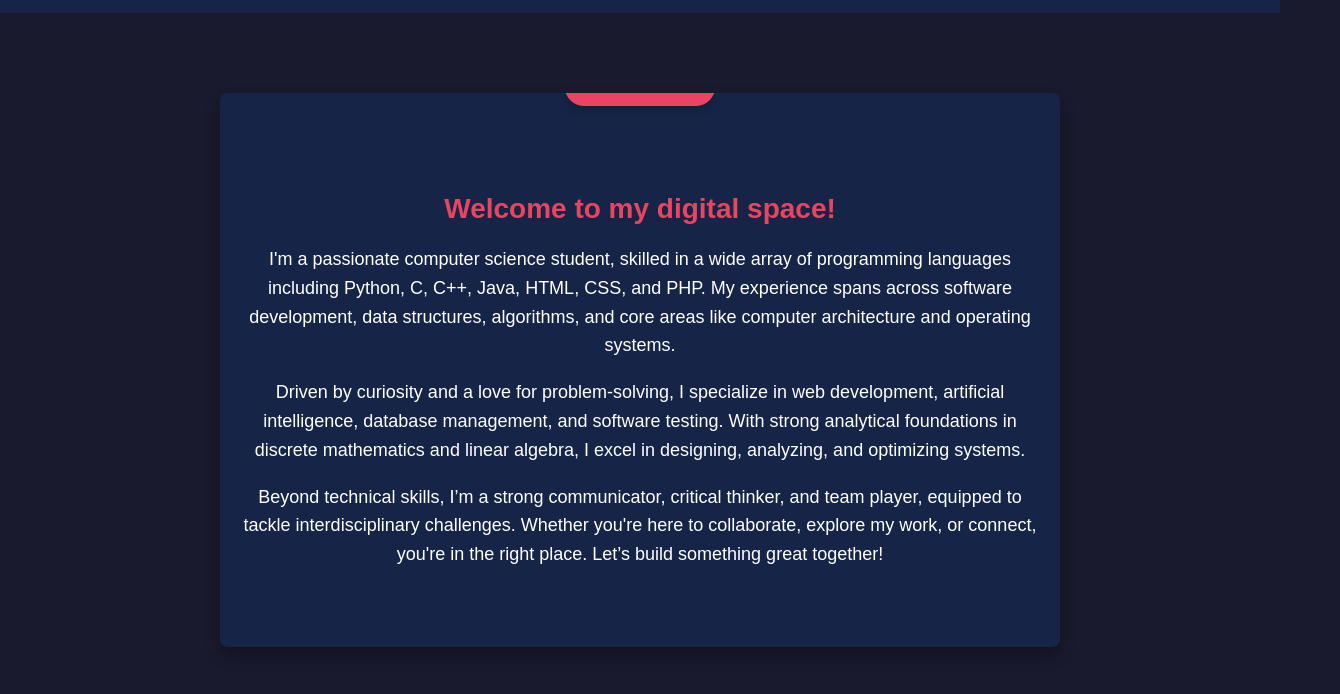
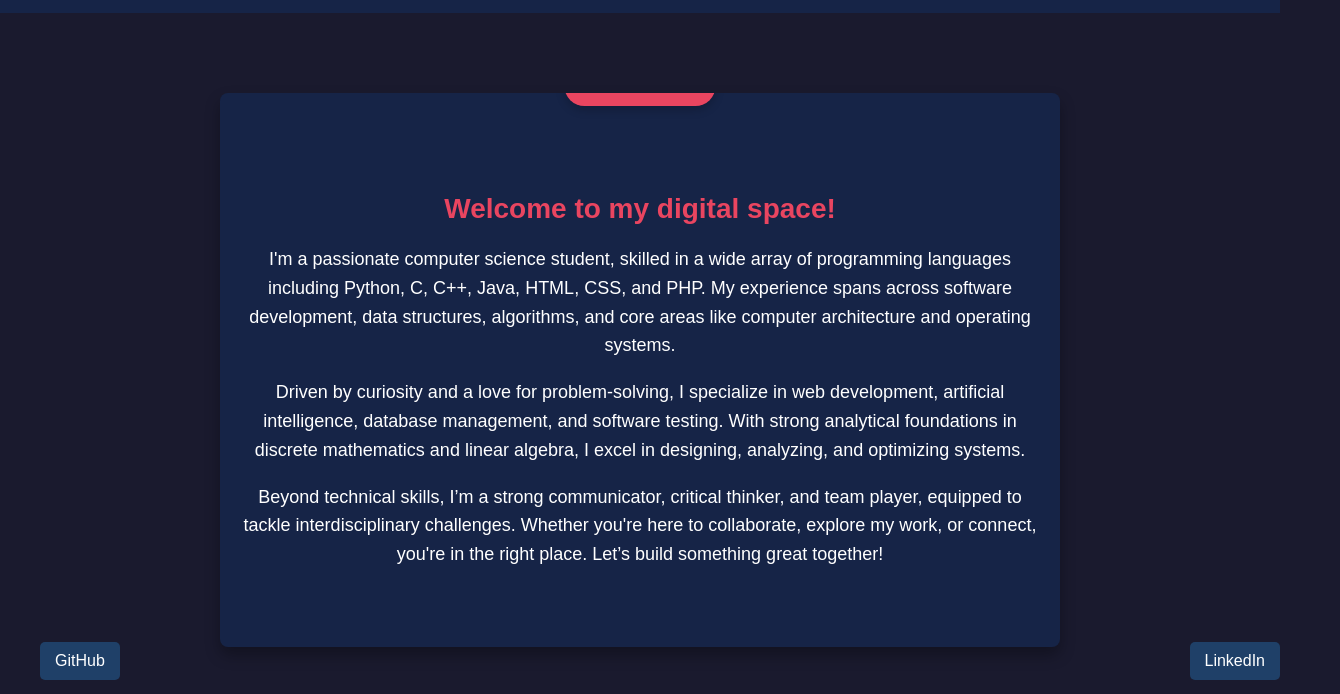
Before and after one commit to John-png858/portfolio, a plain HTML site: page index.html in a window 1280 px wide. Shown: the part 100-794 px from the top of the page, 1340 px wide, since content can reach past the window. Drawn offline with Linux system fonts and the light colour scheme.

Commit message:
Add files via upload

```diff
--- a/styles.css
+++ b/styles.css
@@ -21,11 +21,11 @@ header {
 }
 
 .floating-buttons {
-    position: absolute;
-    top: 20px;
-    width: 100%;
+    position: fixed; /* Change to fixed positioning */
+    bottom: 20px; /* Distance from the bottom */
+    width: calc(100% - 40px); /* Full width minus padding */
     display: flex;
-    justify-content: space-between;
+    justify-content: space-between; /* Space buttons to left and right */
     padding: 0 20px;
     z-index: 10; /* Ensure buttons are above other content */
 }
@@ -42,6 +42,7 @@ header {
 .floating-button:hover {
     background-color: #e94560;
 }
+
 
 .nav-links {
     list-style: none;
```
